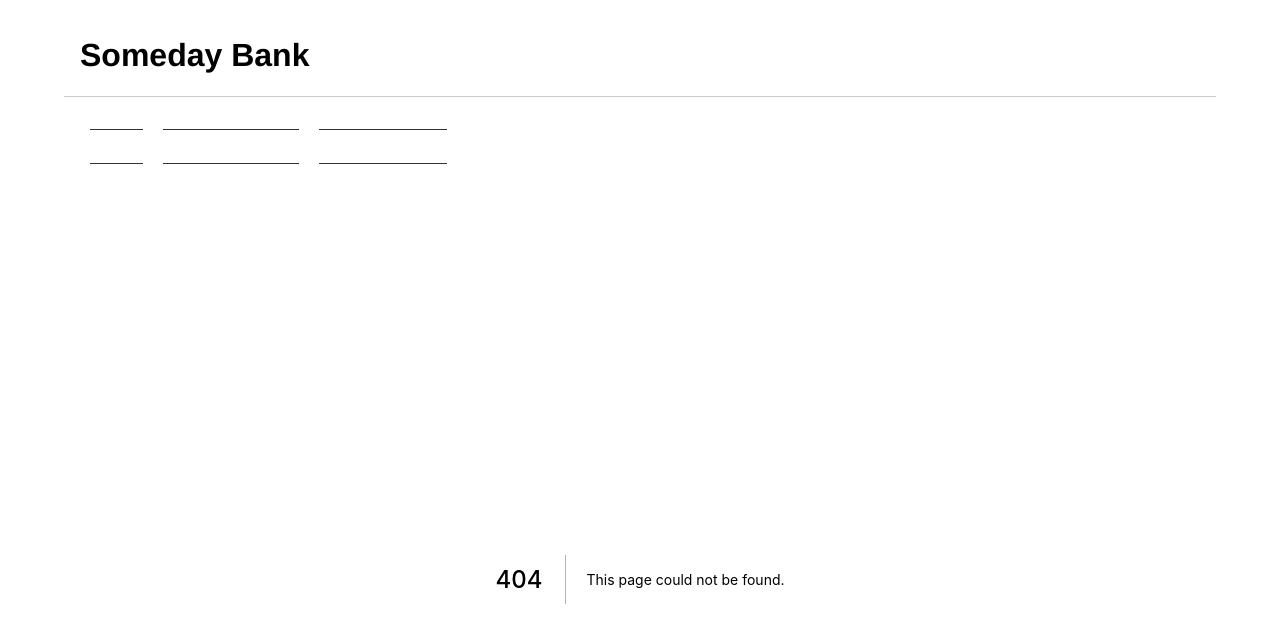
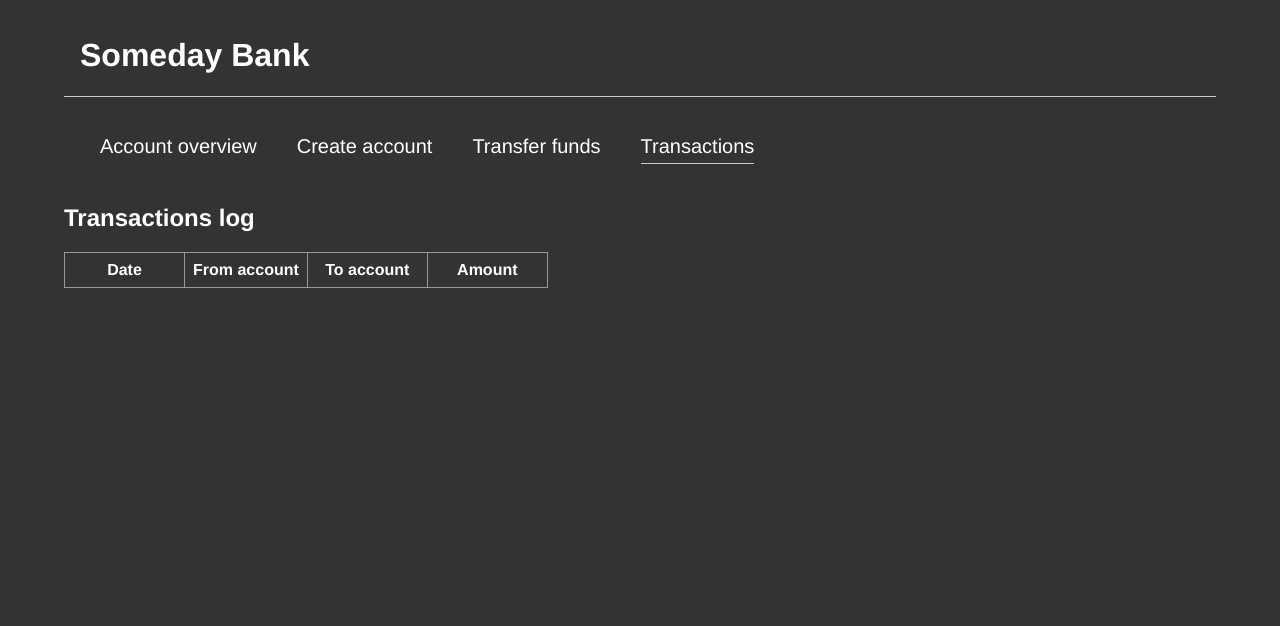
Before and after one commit to ludder/someday, a Next.js app: page /transactions in a window 1280 px wide. Before the commit this address had no page. Shown: the top 626 px of the page. Built offline with nearby package versions, Linux system fonts and the light colour scheme.

Commit message:
Add transactions log

```diff
--- /dev/null
+++ b/components/AccountOverview/TransactionsOverview.tsx
@@ -0,0 +1,35 @@
+import { useBank } from "../../contexts/BankContext";
+import { formatAmount } from "../../utils";
+
+export const TransactionsOverview = () => {
+  const {
+    state: { transactions },
+  } = useBank();
+
+  return (
+    <>
+      <h2>Transactions log</h2>
+
+      <table>
+        <thead>
+          <tr>
+            <th>Date</th>
+            <th>From account</th>
+            <th>To account</th>
+            <th>Amount</th>
+          </tr>
+        </thead>
+        <tbody>
+          {transactions.map(({ date, fromAccount, toAccount, amount }) => (
+            <tr key={date}>
+              <td>{date}</td>
+              <td>{fromAccount}</td>
+              <td>{toAccount}</td>
+              <td className="align-right">{formatAmount(amount)}</td>
+            </tr>
+          ))}
+        </tbody>
+      </table>
+    </>
+  );
+};
--- a/components/Nav/Nav.module.css
+++ b/components/Nav/Nav.module.css
@@ -4,7 +4,7 @@
   color: #fff;
   text-decoration: none;
   font-size: 20px;
-  margin: 0 10px;
+  margin: 0 20px;
   transition: all 0.3s ease-in-out;
   border-top: 1px solid #333;
   border-bottom: 1px solid #333;
@@ -18,6 +18,7 @@
 
 .list {
   display: flex;
-  padding: 0 1rem ;
   list-style: none;
+  padding: 0 1rem;
+  margin-bottom: 2.5rem;
 }
--- a/components/Nav/Nav.tsx
+++ b/components/Nav/Nav.tsx
@@ -15,7 +15,7 @@ export const Nav = () => {
     <nav>
       <ul className={styles.list}>
         <li className={getClassNames("/")}>
-          <Link href="/">Home</Link>
+          <Link href="/">Account overview</Link>
         </li>
         <li className={getClassNames("/create")}>
           <Link href="/create">Create account</Link>
@@ -23,6 +23,9 @@ export const Nav = () => {
         <li className={getClassNames("/transfer")}>
           <Link href="/transfer">Transfer funds</Link>
         </li>
+        <li className={getClassNames("/transactions")}>
+          <Link href="/transactions">Transactions</Link>
+        </li>
       </ul>
     </nav>
   );
--- a/contexts/BankContext.tsx
+++ b/contexts/BankContext.tsx
@@ -17,8 +17,14 @@ type Action =
       toAccount: number;
       amount: number;
     };
+type TransactionLog = {
+  date: string;
+  fromAccount: number;
+  toAccount: number;
+  amount: number;
+};
 type Dispatch = (action: Action) => void;
-type State = { accounts: Account[] };
+type State = { accounts: Account[]; transactions: TransactionLog[] };
 type BankProviderProps = { children: React.ReactNode };
 
 const BankStateContext = React.createContext<
@@ -68,7 +74,16 @@ function bankReducer(state: State, action: Action) {
       const updatedToAccount = { ...toAccount, balance: toAccountBalance };
 
       const accounts = [updatedFromAccount, updatedToAccount, ...restAccounts];
-      return { ...state, accounts };
+
+      const transaction: TransactionLog = {
+        date: new Date().toISOString(),
+        fromAccount: action.fromAccount,
+        toAccount: action.toAccount,
+        amount: action.amount,
+      };
+      const transactions = [...state.transactions, transaction];
+
+      return { ...state, accounts, transactions };
     }
   }
 }
@@ -86,6 +101,7 @@ const defaultState = {
       balance: 2_000,
     },
   ],
+  transactions: [],
 };
 
 function BankProvider({ children }: BankProviderProps) {
--- /dev/null
+++ b/pages/transactions.tsx
@@ -0,0 +1,13 @@
+import type { NextPage } from "next";
+import { useBank } from "../contexts/BankContext";
+import { TransactionsOverview } from "../components/AccountOverview/TransactionsOverview";
+
+const TransactionsPage: NextPage = () => {
+  const {
+    state: { transactions = [] },
+  } = useBank();
+
+  return <TransactionsOverview />;
+};
+
+export default TransactionsPage;
```
